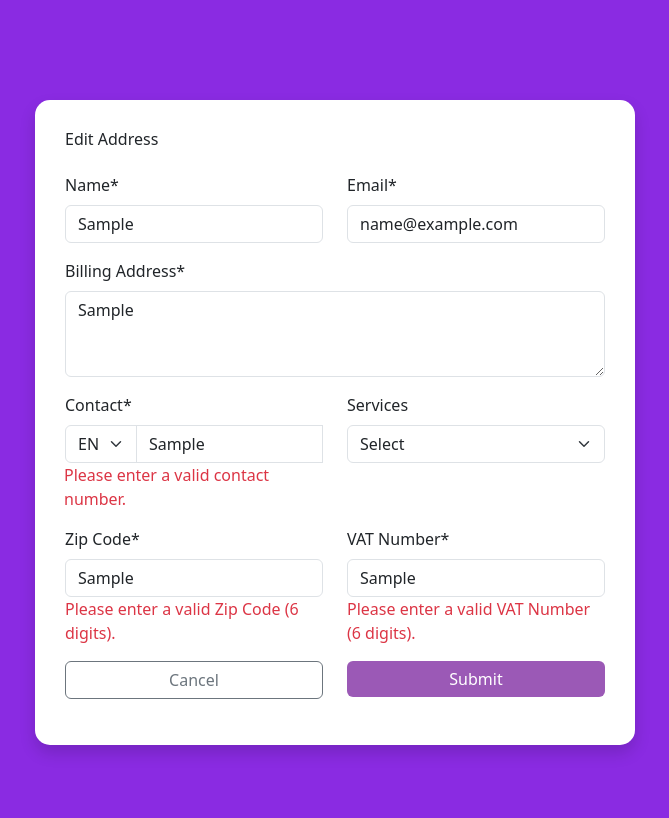
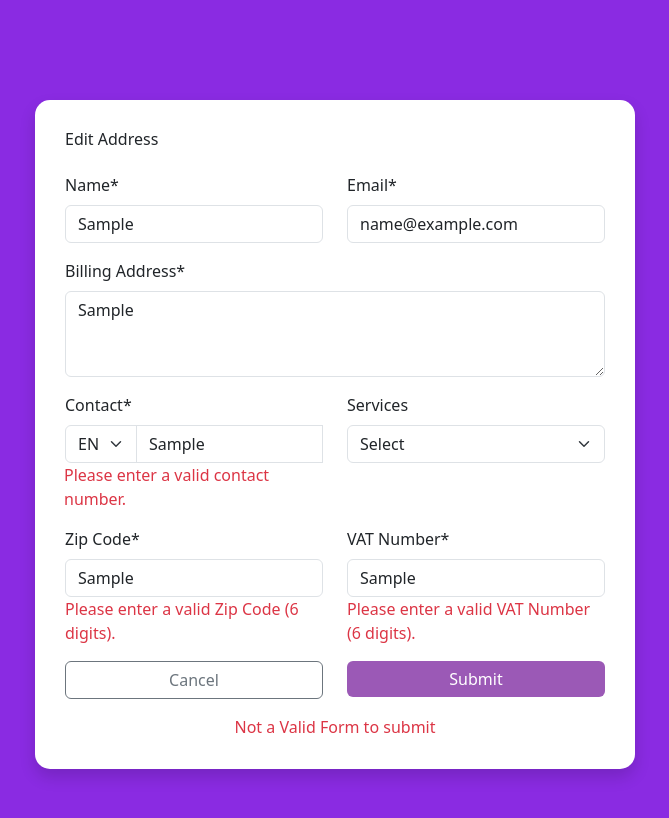
Before and after one commit to RajeshBekkam/Assignment-2, a plain HTML site: page index.html in a window 1280 px wide. Both pictures are taken after typing "Sample", "name@example.com", "Sample", "Sample", "Sample", "Sample" into the empty fields and a click on the button "Submit". Shown: the whole page, without its empty margins (305-974 px from the left). Drawn offline with nearby package versions, Linux system fonts and the light colour scheme.

Commit message:
Final  Commit

```diff
--- a/index.html
+++ b/index.html
@@ -88,6 +88,7 @@
                     </div>
                 </div>
                 <span id="success" class="text-success"></span>
+                <span id="failure" class="text-danger"></span>
 
             </form>
         </div>
--- a/script.js
+++ b/script.js
@@ -60,7 +60,11 @@ document.getElementById('addressForm').addEventListener('submit', function (even
     isValid = validateFieldWithRegex('vatNumber', 'vatNumberError', /^\d{6}$/, 'Please enter a valid VAT Number (6 digits).') && isValid;
 
     if (isValid) {
+        document.getElementById("failure").innerHTML = "";
         document.getElementById("success").innerHTML = "<div class = 'text-bold text-center'> Valid Form </div>";
+    } else {
+        document.getElementById("success").innerHTML = "";
+        document.getElementById("failure").innerHTML = "<div class = 'text-bold text-center'>Not a Valid Form to submit </div>";
     }
 });
 
```
